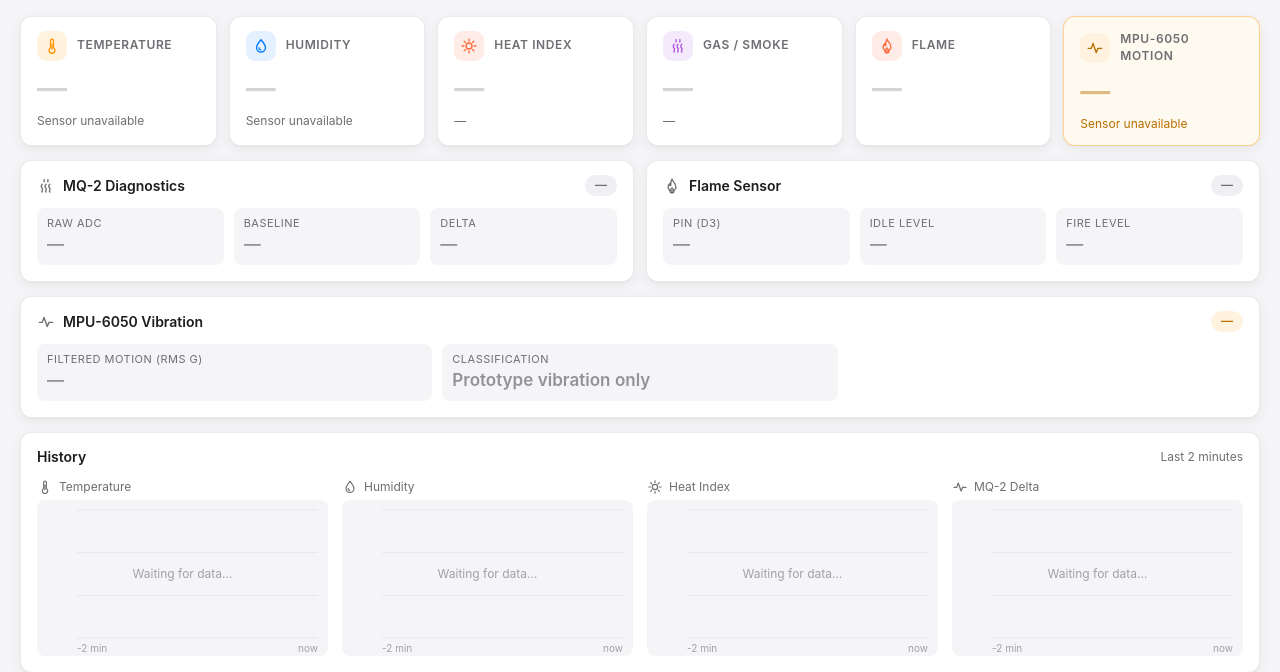
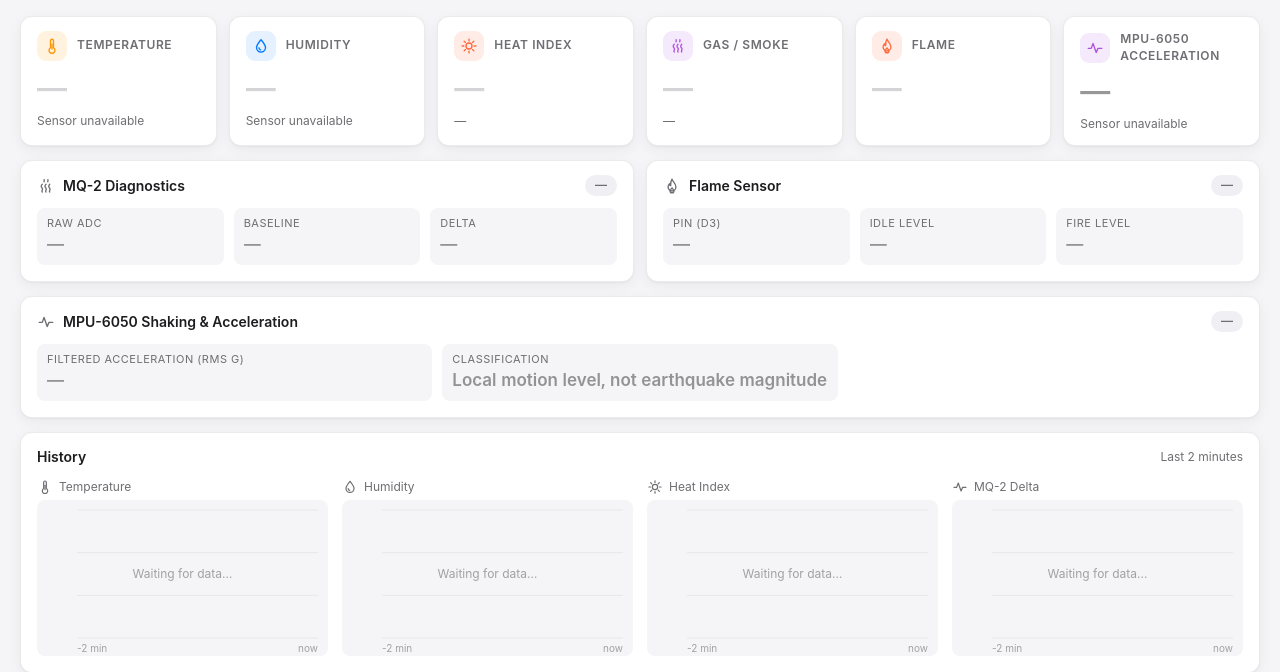
Before and after one commit to itzRealEzra/GAYAK-Early-Warning-System, a Flask app: page / in a window 1280 px wide. Shown: the part 48-720 px from the top of the page. Run offline with Flask 3, Linux system fonts and the light colour scheme; data that the repository does not hold is empty.

Commit message:
Classify MPU-6050 acceleration as stable, motion, strong and intense shaking

```diff
--- a/app.py
+++ b/app.py
@@ -108,8 +108,9 @@ def build_payload(include_history: bool = True) -> dict:
 
         quake_now = bool(readings.get("quake_alert")) and readings.get("quake_online") is True
         if quake_now and not _last_quake_state:
-            alert_events.append({"t": now, "kind": "quake",
-                                 "message": "SHAKING DETECTED"})
+            detail = ("INTENSE SHAKING" if readings.get("quake_level") == "INTENSE"
+                      else "STRONG SHAKING")
+            alert_events.append({"t": now, "kind": "quake", "message": detail})
         _last_quake_state = quake_now
 
         hist = list(history)[-HISTORY_SEND:] if include_history else None
--- a/serial_reader.py
+++ b/serial_reader.py
@@ -79,6 +79,7 @@ class SerialReader:
             "quake_online": None,
             "quake_alert": False,
             "quake_rms_g": None,
+            "quake_level": None,
         }
         # Bumped on every new record so streaming clients wake up at once.
         self._cond = threading.Condition()
@@ -162,6 +163,7 @@ class SerialReader:
                 "quake_online": None,
                 "quake_alert": False,
                 "quake_rms_g": None,
+                "quake_level": None,
             }
         self._quake_at = None
         self._notify()
@@ -234,13 +236,17 @@ class SerialReader:
         # LOG lines and any other diagnostics are intentionally ignored.
 
     def _parse_quake(self, text: str) -> None:
-        # Separate MPU-6050 state. Legacy DATA records are unchanged.
+        # Accept both four-field legacy and five-field motion-state records.
         parts = text.split(",")
-        if len(parts) != 4 or parts[1] not in ("0", "1") or parts[2] not in ("0", "1"):
+        if len(parts) not in (4, 5) or parts[1] not in ("0", "1") or parts[2] not in ("0", "1"):
             return
         online = parts[1] == "1"
         rms = self._to_float(parts[3]) if online else None
+        level = parts[4].strip().upper() if online and len(parts) == 5 else None
+        if level not in (None, "STABLE", "MOTION", "STRONG", "INTENSE"):
+            return
         with self._data_lock:
+            self.latest["quake_level"] = level
             self.latest["quake_online"] = online
             self.latest["quake_alert"] = online and parts[2] == "1"
             self.latest["quake_rms_g"] = rms
@@ -321,6 +327,7 @@ class SerialReader:
             latest["quake_online"] = None
             latest["quake_alert"] = False
             latest["quake_rms_g"] = None
+            latest["quake_level"] = None
         stale = last_update is None or (now - last_update) > self.stale_threshold
         return {
             "connection_state": self.connection_state,
--- a/static/js/dashboard.js
+++ b/static/js/dashboard.js
@@ -412,16 +412,33 @@
     /* Separate QUAKE records: experimental vibration, not magnitude. */
     const quake = !!r.quake_alert && r.quake_online === true;
     const quakeOnline = r.quake_online;
-    setText($("valQuake"), quake ? "SHAKING" : (quakeOnline === true ? "STABLE" : (quakeOnline === false ? "OFFLINE" : DASH)));
-    setText($("metaQuake"), quakeOnline === true && r.quake_rms_g != null ? Number(r.quake_rms_g).toFixed(3) + " g filtered vibration" : "Sensor unavailable");
-    setCardState($("cardQuake"), quake ? "bad" : quakeOnline === true ? "ok" : "warn");
-    setPill($("mpuPill"), quakeOnline === true ? (quake ? "Shaking" : "Monitoring") : quakeOnline === false ? "Offline" : DASH, quake ? "bad" : quakeOnline === true ? "ok" : "warn");
-    setText($("mpuRms"), quakeOnline === true && r.quake_rms_g != null ? Number(r.quake_rms_g).toFixed(3) + " g" : DASH);
+    const rms = quakeOnline === true && r.quake_rms_g != null ? Number(r.quake_rms_g) : null;
+    // Local acceleration classes are experimental; they are not earthquake magnitudes.
+    // For old 4-field QUAKE records, derive the level from the received value.
+    const motionLevel = quakeOnline !== true ? null : (r.quake_level ||
+      (rms == null ? "STABLE" : rms >= 0.30 ? "INTENSE" : rms >= 0.12 ? "STRONG" : rms >= 0.04 ? "MOTION" : "STABLE"));
+    const motionLabel = motionLevel === "INTENSE" ? "INTENSE SHAKING" :
+                        motionLevel === "STRONG" ? "STRONG SHAKING" :
+                        motionLevel === "MOTION" ? "MOTION DETECTED" :
+                        motionLevel === "STABLE" ? "STABLE" :
+                        quakeOnline === false ? "OFFLINE" : DASH;
+    setText($("valQuake"), motionLabel);
+    setText($("metaQuake"), rms != null ? rms.toFixed(3) + " g filtered acceleration" : "Sensor unavailable");
+    setCardState($("cardQuake"), quake || motionLevel === "INTENSE" ? "bad" :
+      motionLevel === "STRONG" || motionLevel === "MOTION" ? "warn" :
+      quakeOnline === true ? "ok" : "");
+    setPill($("mpuPill"), motionLabel,
+      quake || motionLevel === "INTENSE" ? "bad" :
+      motionLevel === "STRONG" || motionLevel === "MOTION" ? "warn" :
+      quakeOnline === true ? "ok" : "");
+    setText($("mpuRms"), rms != null ? rms.toFixed(3) + " g" : DASH);
 
     /* Banners */
     setClass($("fireBanner"), "hidden", !fire);
     setClass($("smokeBanner"), "hidden", !smoke);
     setClass($("quakeBanner"), "hidden", !quake);
+    if (quake) setText($("quakeBannerTitle"), motionLevel === "INTENSE" ?
+      "INTENSE SHAKING" : "STRONG SHAKING");
     if (fire) { const t = latestEventTime(events, "fire"); setText($("fireStarted"), t ? "Active since " + fmtTime(t) : ""); }
     if (smoke) { const t = latestEventTime(events, "smoke"); setText($("smokeStarted"), t ? "Active since " + fmtTime(t) : ""); }
     if (quake) { const t = latestEventTime(events, "quake"); setText($("quakeStarted"), t ? "Active since " + fmtTime(t) : ""); }
--- a/templates/index.html
+++ b/templates/index.html
@@ -85,7 +85,7 @@
 
     <div id="quakeBanner" class="banner banner-quake hidden" role="alert">
       <div class="banner-icon"><svg class="icon" aria-hidden="true"><use href="#i-pulse"/></svg></div>
-      <div class="banner-text"><strong>SHAKING DETECTED</strong><span>Prototype vibration alert — verify your surroundings.</span><small id="quakeStarted"></small></div>
+      <div class="banner-text"><strong id="quakeBannerTitle">STRONG SHAKING</strong><span>Local intense movement / acceleration warning — verify your surroundings.</span><small id="quakeStarted"></small></div>
     </div>
 
     <!-- Reading cards -->
@@ -116,7 +116,7 @@
         <div class="card-meta" id="metaFire">&#8212;</div>
       </article>
       <article class="card card--quake" id="cardQuake">
-        <div class="card-head"><span class="card-icon"><svg class="icon" aria-hidden="true"><use href="#i-pulse"/></svg></span><span class="card-title">MPU-6050 Motion</span></div>
+        <div class="card-head"><span class="card-icon"><svg class="icon" aria-hidden="true"><use href="#i-pulse"/></svg></span><span class="card-title">MPU-6050 Acceleration</span></div>
         <div class="card-value" id="valQuake">—</div>
         <div class="card-meta" id="metaQuake">Sensor unavailable</div>
       </article>
@@ -149,8 +149,8 @@
     </section>
 
     <section class="panel">
-      <div class="panel-head"><h2><svg class="icon" aria-hidden="true"><use href="#i-pulse"/></svg>MPU-6050 Vibration</h2><span id="mpuPill" class="pill">—</span></div>
-      <dl class="stats"><div><dt>Filtered motion (RMS g)</dt><dd id="mpuRms">—</dd></div><div><dt>Classification</dt><dd>Prototype vibration only</dd></div></dl>
+      <div class="panel-head"><h2><svg class="icon" aria-hidden="true"><use href="#i-pulse"/></svg>MPU-6050 Shaking &amp; Acceleration</h2><span id="mpuPill" class="pill">—</span></div>
+      <dl class="stats"><div><dt>Filtered acceleration (RMS g)</dt><dd id="mpuRms">—</dd></div><div><dt>Classification</dt><dd>Local motion level, not earthquake magnitude</dd></div></dl>
     </section>
 
     <!-- Charts -->
```
Also changed, not shown: tests/test_serial_reader.py (+15 -1 lines), 2 other files.
